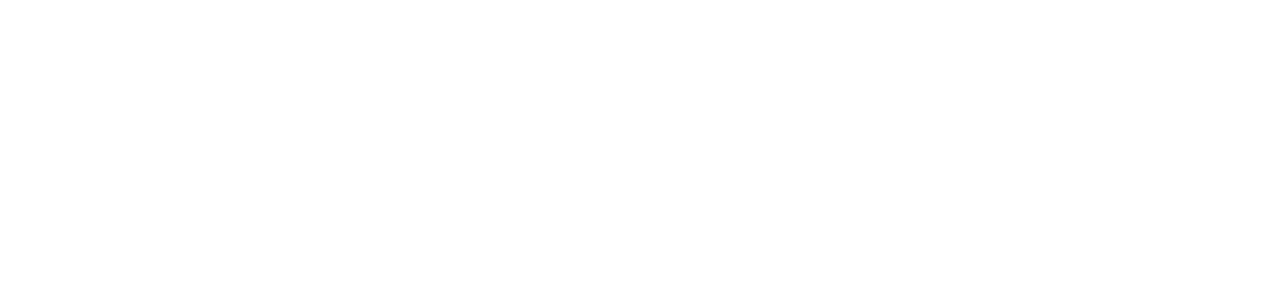
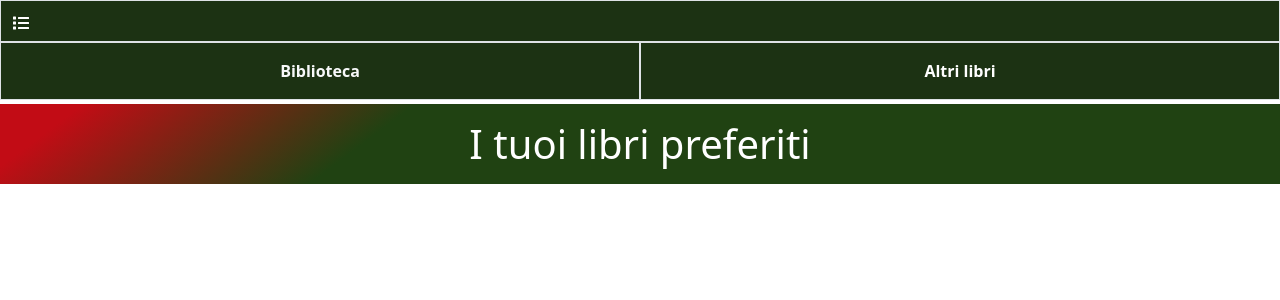
Before and after one commit to CristinaMastellaro/Biblioteca, a React (Vite) app: page /#/favourite in a window 1280 px wide. Before the commit this address had no page. Shown: the top 300 px of the page. Built offline with nearby package versions, Linux system fonts and the light colour scheme.

Commit message:
favourites

```diff
--- a/src/App.tsx
+++ b/src/App.tsx
@@ -6,6 +6,7 @@ import "bootstrap/dist/css/bootstrap.min.css";
 import Homepage from "./components/Homepage";
 import AddBook from "./components/AddBook";
 import Details from "./components/Details";
+import FavouriteBooks from "./components/FavouriteBooks";
 
 /* Come organizzo la cosa? Vorrei che avesse:
 - Una pagina iniziale carina, con un bottone in centro con scritto "Entra" o una cosa del genere. Sarebbe bellissimo
@@ -33,6 +34,7 @@ function App() {
       <Route element={<Homepage />} path="/homepage" />
       <Route element={<AddBook />} path="/addBook" />
       <Route element={<Details />} path="/details/:code" />
+      <Route element={<FavouriteBooks />} path="/favourite" />
     </Routes>
     // </BrowserRouter>
   );
--- /dev/null
+++ b/src/components/FavouriteBooks.tsx
@@ -0,0 +1,27 @@
+import MenuHomepage from "./MenuHomepage";
+import "../css/favouriteBooks.css";
+import { useSelector } from "react-redux";
+import { IRootState } from "../redux/store/indexStore";
+import ShowBook from "./ShowBook";
+
+const FavouriteBooks = () => {
+  const favourites = useSelector((state: IRootState) =>
+    state.allBooks.filter((book) => book.favourite)
+  );
+
+  return (
+    <>
+      <MenuHomepage />
+      <section className="mt-1">
+        <h1 className="text-center p-3 favourite-sec">
+          I tuoi libri preferiti
+        </h1>
+        {favourites
+          ? favourites.map((book) => <ShowBook book={book} />)
+          : "Non hai ancora selezionato i tuoi libri preferiti"}
+      </section>
+    </>
+  );
+};
+
+export default FavouriteBooks;
--- a/src/components/Homepage.tsx
+++ b/src/components/Homepage.tsx
@@ -5,10 +5,12 @@ import MyBooks from "./MyBooks";
 
 const Homepage = () => {
   return (
-    <Container className="container p-0">
+    <>
       <MenuHomepage />
-      <MyBooks />
-    </Container>
+      <Container className="container p-0">
+        <MyBooks />
+      </Container>
+    </>
   );
 };
 
--- a/src/components/LeftDropdown.tsx
+++ b/src/components/LeftDropdown.tsx
@@ -1,6 +1,7 @@
 import { BiX } from "react-icons/bi";
 import "../css/leftDropdown.css";
 import { useState } from "react";
+import { useNavigate } from "react-router-dom";
 
 interface LeftDropdownProps {
   setShowDropdown: React.Dispatch<React.SetStateAction<boolean>>;
@@ -9,21 +10,23 @@ interface LeftDropdownProps {
 const LeftDropdown = ({ setShowDropdown }: LeftDropdownProps) => {
   const [putOverlay, setPutOverlay] = useState(true);
   const year = new Date().getFullYear();
-  console.log(year);
+  const navigate = useNavigate();
 
   return (
     <>
       {putOverlay && <div className="overlay"></div>}
       <aside className="d-flex flex-column aside-sidebar">
         <BiX
-          className="align-self-end mb-3"
+          className="align-self-end mb-3 text-white"
           onClick={() => {
             setPutOverlay(false);
             setShowDropdown(false);
           }}
         />
         <div className="flex-grow-1">
-          <p className="options">Libri preferiti</p>
+          <p className="options" onClick={() => navigate("/favourite")}>
+            Libri preferiti
+          </p>
           <p className="options">Pagina personale</p>
           <p className="options">Impostazioni</p>
         </div>
--- a/src/components/MenuHomepage.tsx
+++ b/src/components/MenuHomepage.tsx
@@ -29,7 +29,7 @@ const MenuHomepage = () => {
         <LeftDropdown setShowDropdown={setShowDropdown} />
       )}
       {/* {putOverlay && <div className="overlay"></div>} */}
-      <Container>
+      <Container fluid>
         <Row
           className="justify-content-start
        py-2 border border-1"
--- a/src/components/ShowBook.tsx
+++ b/src/components/ShowBook.tsx
@@ -14,7 +14,12 @@ const ShowBook = ({ book }: ShowBookProps) => {
   const navigate = useNavigate();
 
   return (
-    <Card className="m-3 flex-row border border-3 card-book">
+    <Card
+      className={
+        "m-3 flex-row border border-3 card-book" +
+        (favourite ? " favourite-book" : "")
+      }
+    >
       {/* <Card.Img variant="top" src="holder.js/100px180" /> */}
       <Card.Body
         onClick={() => {
--- /dev/null
+++ b/src/css/favouriteBooks.css
@@ -0,0 +1,10 @@
+.favourite-sec {
+  background: #204212;
+  background: linear-gradient(
+    323deg,
+    rgba(32, 66, 18, 1) 70%,
+    rgba(194, 12, 21, 1) 94%
+  );
+  color: white;
+  padding: 1em 0;
+}
--- a/src/css/homepage.css
+++ b/src/css/homepage.css
@@ -1,4 +1,5 @@
-.container {
+.container,
+.container-fluid {
   background-color: #1c3213;
   color: white;
 }
--- a/src/css/leftDropdown.css
+++ b/src/css/leftDropdown.css
@@ -24,6 +24,7 @@
   cursor: pointer;
   padding: 0.5em;
   margin-bottom: 0.5em;
+  color: white;
   /* animation: appear-sidebar 0.8s linear; */
 }
 
--- a/src/css/showBook.css
+++ b/src/css/showBook.css
@@ -1,3 +1,14 @@
 .card-book {
   border-color: #204212 !important;
 }
+
+.card-book.favourite-book {
+  /* border-image-source: linear-gradient(
+    to left,
+    rgba(32, 66, 18, 1),
+    rgba(194, 12, 21, 1)
+  ) !important;
+  border-image-slice: 1 !important;
+  border-radius: 1em !important; */
+  border-color: #204212 #204212 #204212 rgba(194, 12, 21, 1) !important;
+}
--- a/src/redux/store/indexStore.ts
+++ b/src/redux/store/indexStore.ts
@@ -2,10 +2,12 @@ import { combineReducers, configureStore } from "@reduxjs/toolkit";
 // import mainReducer from "../reducers/indexReducers";
 import allBooksReducer from "../reducers/allBooksReducer";
 
+const rootReducer = combineReducers({ allBooks: allBooksReducer });
+// export type IRootState = ReturnType<typeof rootReducer>;
+
 const store = configureStore({
-  reducer: combineReducers({
-    allBooks: allBooksReducer,
-  }),
+  reducer: rootReducer,
 });
+export type IRootState = ReturnType<typeof store.getState>;
 
 export default store;
```
